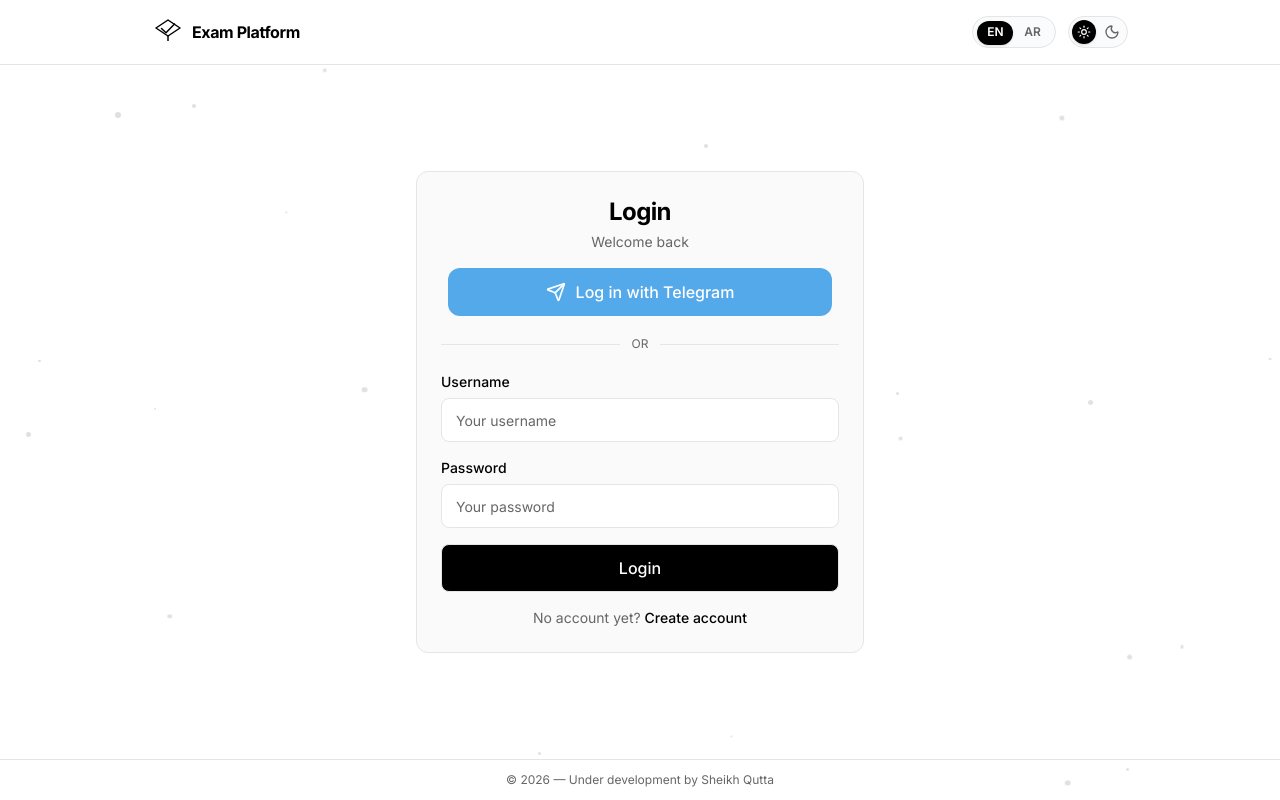
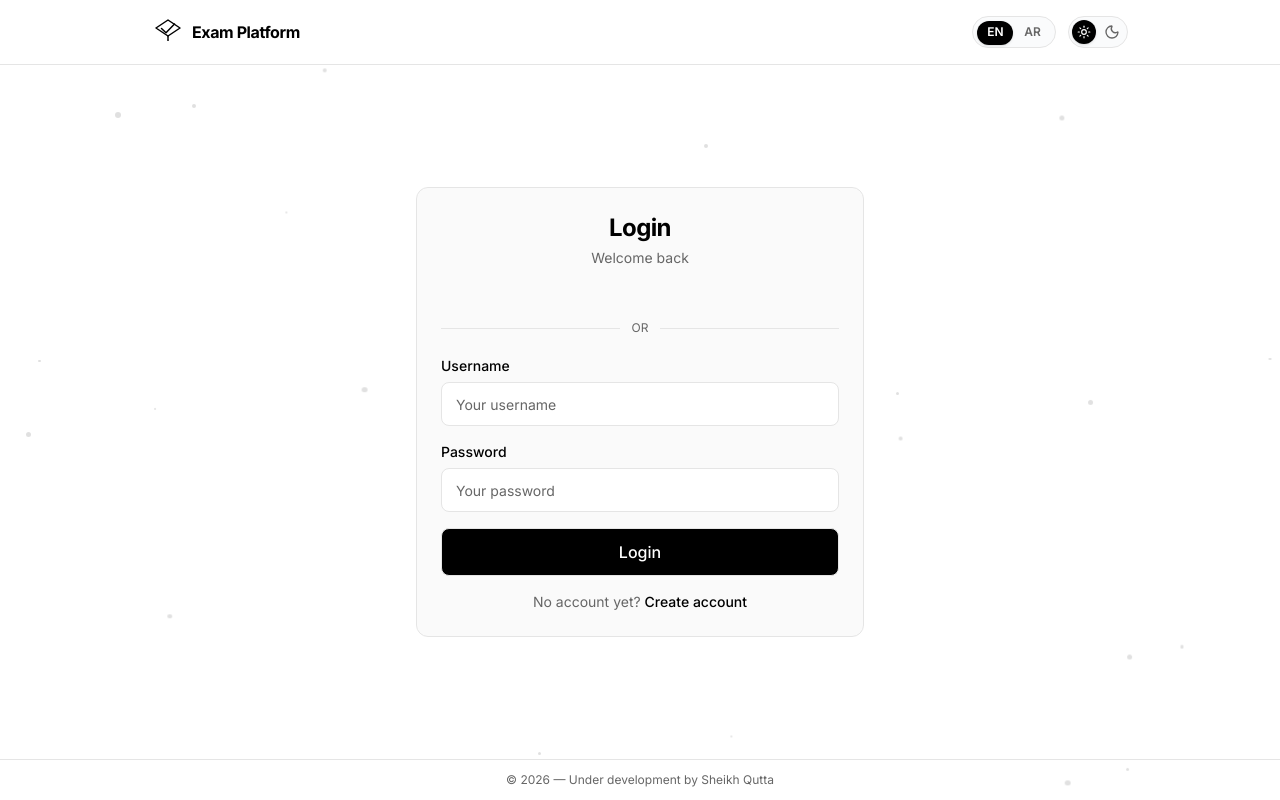
Before and after one commit to ryu-fem/exam-platform, a Next.js app: page /en/login in a window 1280 px wide. Built offline with nearby package versions, Linux system fonts and the light colour scheme; no server answers.

Commit message:
Fix critical telegram widget script source URL

```diff
--- a/src/components/TelegramLoginButton.tsx
+++ b/src/components/TelegramLoginButton.tsx
@@ -1,10 +1,7 @@
 "use client";
 
-import { useEffect, useRef, useState } from "react";
+import { useEffect, useRef } from "react";
 import { useLocale } from "next-intl";
-import { Loader2, Send } from "lucide-react";
-import { finalBotIdNumber } from "@/lib/config";
-import { cn } from "@/lib/utils";
 
 export interface TelegramAuthData {
   id: number;
@@ -18,154 +15,72 @@ export interface TelegramAuthData {
 
 declare global {
   interface Window {
-    Telegram?: {
-      Login?: {
-        auth: (
-          options: {
-            bot_id: number;
-            request_access?: string;
-            lang?: string;
-          },
-          callback: (user: TelegramAuthData | null) => void,
-        ) => void;
-      };
-    };
+    onTelegramAuth?: (user: TelegramAuthData) => void;
   }
 }
 
-// 🟢 هذا الرابط الصحيح والحتمي لعمل نافذة تسجيل الدخول
-const SCRIPT_SRC = "https://telegram.org";
-
-type Status = "idle" | "loading";
+// Official widget script. The widget reads the `data-*` attributes from the
+// exact same <script> element and replaces it with the Telegram-hosted button.
+const WIDGET_SCRIPT = "https://telegram.org/js/telegram-login.js";
 
 export function TelegramLoginButton({
-  label,
-  disabled,
   onAuth,
-  onCancel,
-  onBlocked,
-  onConfigError,
 }: {
-  label: string;
+  label?: string;
   disabled?: boolean;
   onAuth: (data: TelegramAuthData) => void;
   onCancel?: () => void;
   onBlocked?: () => void;
   onConfigError?: () => void;
 }) {
+  const containerRef = useRef<HTMLDivElement>(null);
   const locale = useLocale();
-  const [status, setStatus] = useState<Status>("idle");
-  const [scriptFailed, setScriptFailed] = useState(false);
-  const resolvedRef = useRef(false);
 
-  // البوت دائماً مفعّل برمجياً بالرقم الثابت أو المتغير
-  const finalBotId = finalBotIdNumber || 8389871615;
+  // Keep the latest callback/locale in refs so the widget is created exactly
+  // once (mount) and never rebuilt on parent re-renders even when callers pass
+  // inline arrow functions.
+  const onAuthRef = useRef(onAuth);
+  const localeRef = useRef(locale);
+  useEffect(() => {
+    onAuthRef.current = onAuth;
+    localeRef.current = locale;
+  });
 
   useEffect(() => {
-    let cancelled = false;
+    const container = containerRef.current;
+    if (!container) return;
 
-    if (document.getElementById("telegram-login-script")) {
-      if (!cancelled) setScriptFailed(false);
-      return;
-    }
+    // Clear any previous instances to avoid duplicate widgets.
+    container.innerHTML = "";
 
+    // Global callback the widget calls on successful login.
+    window.onTelegramAuth = (user: TelegramAuthData) => {
+      if (user && user.hash) {
+        onAuthRef.current(user);
+      }
+    };
+
+    // Insert the official widget via its standard script-tag method.
     const script = document.createElement("script");
-    script.id = "telegram-login-script";
-    script.src = SCRIPT_SRC;
+    script.src = WIDGET_SCRIPT;
+    script.setAttribute("data-telegram-login", "hejqdadbot");
+    script.setAttribute("data-size", "large");
+    script.setAttribute("data-radius", "12");
+    script.setAttribute("data-onauth", "onTelegramAuth(user)");
+    script.setAttribute("data-request-access", "write");
+    script.setAttribute("data-lang", localeRef.current === "ar" ? "ar" : "en");
     script.async = true;
-    script.onload = () => {
-      if (!cancelled) setScriptFailed(false);
-    };
-    script.onerror = () => {
-      if (!cancelled) setScriptFailed(true);
-    };
-    document.head.appendChild(script);
+    container.appendChild(script);
 
     return () => {
-      cancelled = true;
+      delete window.onTelegramAuth;
+      container.innerHTML = "";
     };
   }, []);
 
-  const handleClick = () => {
-    // إذا فشل السكربت تماماً نقوم بتنبيه واجهة المستخدم
-    if (scriptFailed || !window.Telegram?.Login?.auth) {
-      onConfigError?.();
-      return;
-    }
-
-    resolvedRef.current = false;
-    setStatus("loading");
-
-    const openedAt = Date.now();
-    let settled = false;
-    let blockedTimer: number | undefined = undefined;
-
-    const settle = (cb: () => void) => {
-      if (settled) return;
-      settled = true;
-      window.clearTimeout(blockedTimer);
-      window.removeEventListener("focus", handleFocusReturn);
-      setStatus("idle");
-      cb();
-    };
-
-    const handleFocusReturn = () => {
-      if (resolvedRef.current) return;
-      settle(() =>
-        Date.now() - openedAt >= 500 ? onCancel?.() : onBlocked?.(),
-      );
-    };
-
-    blockedTimer = window.setTimeout(() => {
-      if (resolvedRef.current) return;
-      if (!document.hasFocus()) return;
-      settle(() => onBlocked?.());
-    }, 2000);
-
-    window.addEventListener("focus", handleFocusReturn);
-
-    try {
-      window.Telegram.Login.auth(
-        {
-          bot_id: finalBotId,
-          request_access: "write",
-          lang: locale,
-        },
-        (user) => {
-          resolvedRef.current = true;
-          settle(() => {
-            if (user && typeof user.id === "number" && user.hash) {
-              onAuth(user);
-            } else {
-              onCancel?.();
-            }
-          });
-        },
-      );
-    } catch (err) {
-      console.error("Telegram popup error:", err);
-      settle(() => onBlocked?.());
-    }
-  };
-
   return (
-    <button
-      type="button"
-      onClick={handleClick}
-      disabled={disabled || status === "loading"}
-      className={cn(
-        "inline-flex h-12 w-full max-w-sm items-center justify-center gap-2.5 rounded-xl px-6 text-base font-medium text-white",
-        "bg-[#54a9eb] transition-colors duration-200 ease-in-out hover:bg-[#3a94d8]",
-        "disabled:cursor-not-allowed disabled:opacity-60",
-        "focus-visible:outline-none focus-visible:ring-2 focus-visible:ring-[#54a9eb]/40",
-      )}
-    >
-      {status === "loading" ? (
-        <Loader2 className="h-5 w-5 animate-spin" />
-      ) : (
-        <Send className="h-5 w-5" />
-      )}
-      {label}
-    </button>
+    <div className="flex w-full justify-center py-2">
+      <div ref={containerRef} id="telegram-widget-container" />
+    </div>
   );
 }
```
